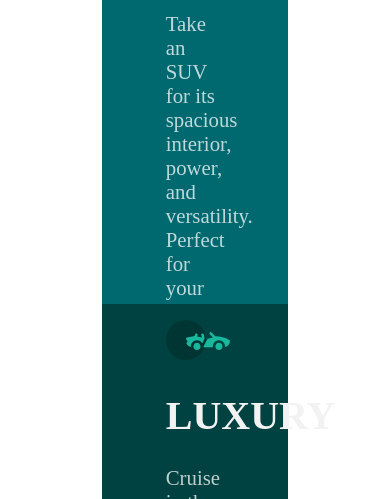
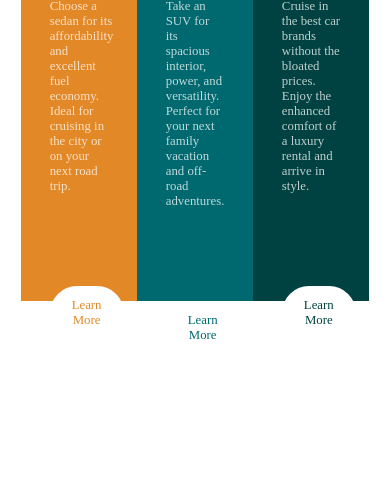
Before and after one commit to samerelmurr/FrontEnd-Mentor-3-Card-Challenge, a plain HTML site: page index.html in a window 390 px wide. Shown: the part 353-852 px from the top of the page. Drawn offline with Linux system fonts and the light colour scheme.

Commit message:
Done-ish

```diff
--- a/index.css
+++ b/index.css
@@ -13,7 +13,10 @@ html, body{
 .card{
     height: 50vh;
     width: 15vw;
-    padding: 1rem 4rem;
+    display: flex;
+    flex-direction: column;
+    align-items: flex-start;
+    padding: 1rem 2rem;
 }
 
 .card, h1{
@@ -51,7 +54,8 @@ button {
     -webkit-border-radius: 28;
     -moz-border-radius: 28;
     border-radius: 28px;
-    font-family: Arial;
+    font-family: Lexend Deca;
+    src: url(https://fonts.google.com/specimen/Lexend+Deca);
     font-size: 20px;
     color: hsl(31, 77%, 52%);
     background: #ffffff;
@@ -59,6 +63,7 @@ button {
     padding: 10px 20px 10px 20px;
     border: solid #ffffff 2px;
     text-decoration: none;
+    margin-bottom: 6%;
   }
 
   button:hover {
@@ -75,9 +80,63 @@ button {
     color: hsl(179, 100%, 13%);
   }
 
-@media (max-width: 850px) {
+/*Desktop*/
+@media (max-width: 1440px){
+
+    .card{
+        padding: 0.8rem 1.8rem;
+    }
+
+    .card h1{
+        font-size: 2.3rem;
+    }
+
+    .card p{
+        font-size: 1.1rem;
+    }
+}
+
+@media (max-width: 1020px){
+
+    .card h1{
+        font-size: 2rem;
+    }
+
+    .card p{
+        font-size: 0.8rem;
+    }
+
+    button{
+        font-size: 0.8rem;
+    }
+}
+
+/*mobile */
+@media (max-width:375px) {
+    html, body {
+        overflow: scroll;
+
+    }
     .container{
         flex-direction: column;
+        margin: 0 0 9%;
     }
 
+    .card{
+        height: 30vh;
+        width: 50vw;
+        padding: 1rem 2rem 2rem;
+    }
+
+    .card h1{
+        font-size: 1rem;
+    }
+
+    .card p{
+        font-size: 0.7rem;
+    }
+
+    button{
+        font-size: 0.7rem;
+    }
 }
```
